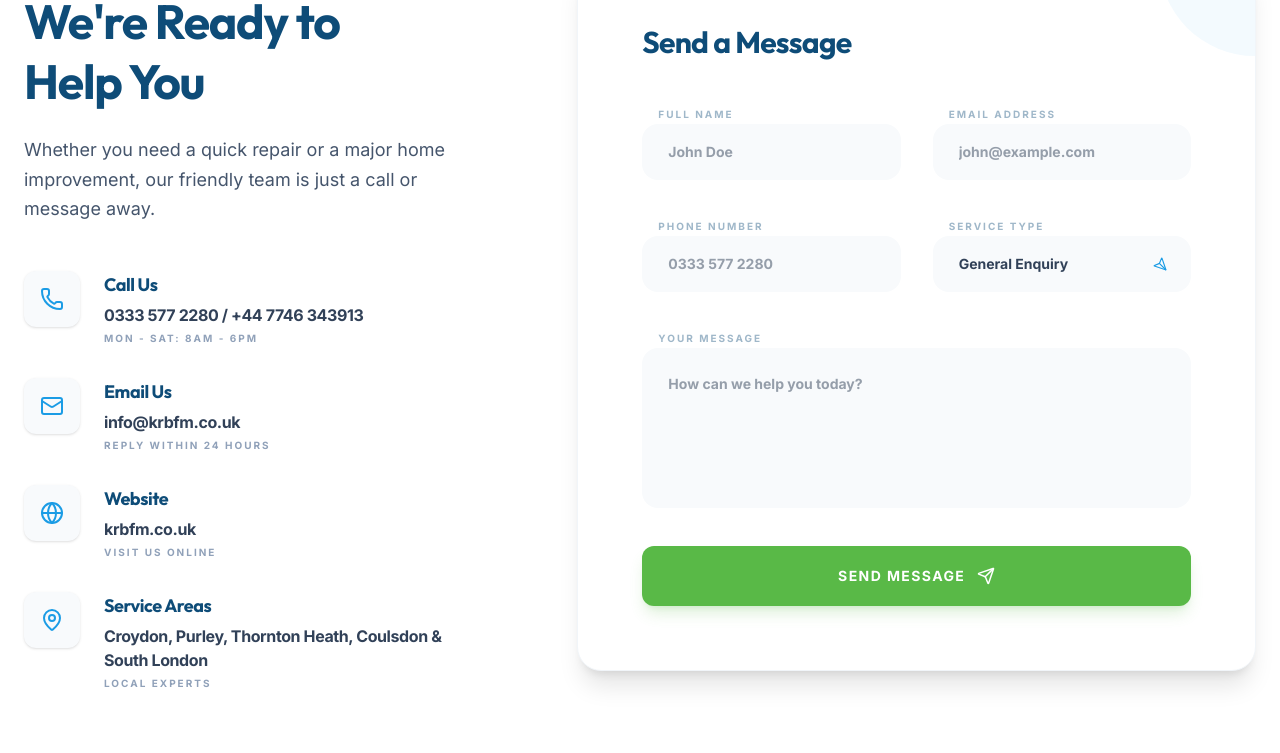
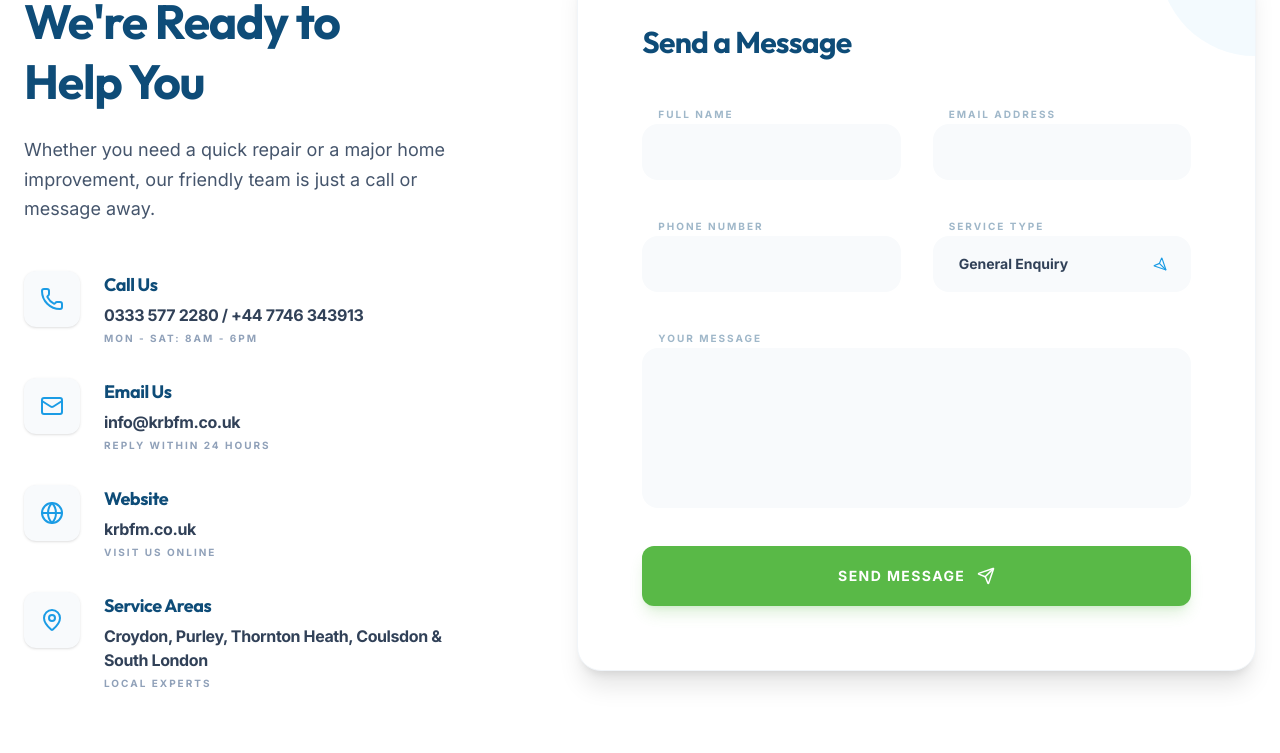
Before and after one commit to agrinaitweltd/KRB, a React (Vite) app: page /contact in a window 1280 px wide. Shown: the part 860-1613 px from the top of the page. Built offline with nearby package versions, Linux system fonts and the light colour scheme.

Commit message:
Remove placeholder content across site

```diff
--- a/src/components/Header.tsx
+++ b/src/components/Header.tsx
@@ -320,7 +320,6 @@ const Header: React.FC = () => {
             <div className="relative">
               <input
                 type="text"
-                placeholder="Search..."
                 className="w-64 h-11 rounded-lg border border-slate-200 bg-white pl-4 pr-10 text-sm text-slate-700 placeholder:text-slate-400 focus:outline-none focus:ring-2 focus:ring-krb-purple/30"
               />
               <Search size={18} className="absolute right-3 top-1/2 -translate-y-1/2 text-krb-purple" />
@@ -426,7 +425,6 @@ const Header: React.FC = () => {
                 type="text"
                 value={searchQuery}
                 onChange={(e) => setSearchQuery(e.target.value)}
-                placeholder="Search services..."
                 className="flex-1 bg-transparent text-white text-lg placeholder-white/40 outline-none font-medium"
               />
               <button
--- a/src/components/ImageShowcase.tsx
+++ b/src/components/ImageShowcase.tsx
@@ -68,9 +68,8 @@ const ImageShowcase: React.FC<ImageShowcaseProps> = ({
                   {item.label}
                 </p>
                 <p className="text-sm text-slate-600 leading-relaxed">
-                  Add this file to your public folder:
+                  {item.alt}
                 </p>
-                <p className="mt-2 font-bold text-krb-purple break-all">{item.src.replace('/', '')}</p>
               </div>
             </motion.article>
           ))}
--- a/src/pages/About.tsx
+++ b/src/pages/About.tsx
@@ -234,8 +234,8 @@ const About = () => {
 
       <ImageShowcase
         eyebrow="Team And Projects"
-        title="Add Two About Page Images"
-        description="Use these for team shots, vans, tools, or completed work so the About page feels more personal and credible."
+        title="Our Team In Action"
+        description="A glimpse of our team and completed projects, showing the care and standards behind every KRB service."
         items={aboutImageSlots}
         compact
       />
--- a/src/pages/Contact.tsx
+++ b/src/pages/Contact.tsx
@@ -138,7 +138,6 @@ const Contact = () => {
                       <input
                         type="text"
                         className="w-full bg-slate-50 border-2 border-transparent rounded-2xl px-6 py-4 focus:bg-white focus:border-krb-blue focus:ring-0 transition-all outline-none font-bold text-slate-700 text-sm"
-                        placeholder="John Doe"
                       />
                     </div>
                     <div className="space-y-2">
@@ -146,7 +145,6 @@ const Contact = () => {
                       <input
                         type="email"
                         className="w-full bg-slate-50 border-2 border-transparent rounded-2xl px-6 py-4 focus:bg-white focus:border-krb-blue focus:ring-0 transition-all outline-none font-bold text-slate-700 text-sm"
-                        placeholder="john@example.com"
                       />
                     </div>
                   </div>
@@ -156,7 +154,6 @@ const Contact = () => {
                       <input
                         type="tel"
                         className="w-full bg-slate-50 border-2 border-transparent rounded-2xl px-6 py-4 focus:bg-white focus:border-krb-blue focus:ring-0 transition-all outline-none font-bold text-slate-700 text-sm"
-                        placeholder="0333 577 2280"
                       />
                     </div>
                     <div className="space-y-2">
@@ -180,7 +177,6 @@ const Contact = () => {
                     <label className="text-[10px] font-bold uppercase tracking-[0.2em] text-krb-purple/40 ml-4">Your Message</label>
                     <textarea
                       className="w-full bg-slate-50 border-2 border-transparent rounded-2xl px-6 py-6 focus:bg-white focus:border-krb-blue focus:ring-0 transition-all outline-none font-bold text-slate-700 text-sm h-40 resize-none"
-                      placeholder="How can we help you today?"
                     ></textarea>
                   </div>
                   <motion.button
@@ -236,8 +232,8 @@ const Contact = () => {
 
       <ImageShowcase
         eyebrow="Trust Builders"
-        title="Add Two Contact Page Images"
-        description="Use one friendly team image and one finished-work image here to support enquiries and make the page feel less form-heavy."
+        title="Meet The Team And See The Results"
+        description="A quick look at the people behind KRB and the standard of completed work you can expect."
         items={contactImageSlots}
         compact
       />
--- a/src/pages/Home.tsx
+++ b/src/pages/Home.tsx
@@ -520,9 +520,9 @@ const Home = () => {
       </section>
 
       <ImageShowcase
-        eyebrow="More Visual Content"
-        title="Add Three Homepage Images"
-        description="These slots sit on the homepage so you can break up the page with real project photography instead of relying only on the hero and existing feature images."
+        eyebrow="Recent Projects"
+        title="Work Completed By KRB"
+        description="A quick look at completed jobs that show the quality, finish, and range of work we deliver across Croydon and South London."
         items={homeImageSlots}
       />
     </div>
--- a/src/pages/Quote.tsx
+++ b/src/pages/Quote.tsx
@@ -115,21 +115,21 @@ const Quote = () => {
                         <div className="grid grid-cols-1 md:grid-cols-2 gap-6">
                           <div className="space-y-2">
                             <label className="text-[11px] font-black uppercase tracking-[0.3em] text-krb-purple/40 ml-6">Full Name</label>
-                            <input required type="text" className="w-full bg-slate-50 border-2 border-transparent rounded-2xl px-5 py-4 focus:bg-white focus:border-krb-blue focus:ring-0 transition-all outline-none font-bold text-slate-700" placeholder="John Smith" />
+                            <input required type="text" className="w-full bg-slate-50 border-2 border-transparent rounded-2xl px-5 py-4 focus:bg-white focus:border-krb-blue focus:ring-0 transition-all outline-none font-bold text-slate-700" />
                           </div>
                           <div className="space-y-2">
                             <label className="text-[11px] font-black uppercase tracking-[0.3em] text-krb-purple/40 ml-6">Email Address</label>
-                            <input required type="email" className="w-full bg-slate-50 border-2 border-transparent rounded-2xl px-5 py-4 focus:bg-white focus:border-krb-blue focus:ring-0 transition-all outline-none font-bold text-slate-700" placeholder="john@example.com" />
+                            <input required type="email" className="w-full bg-slate-50 border-2 border-transparent rounded-2xl px-5 py-4 focus:bg-white focus:border-krb-blue focus:ring-0 transition-all outline-none font-bold text-slate-700" />
                           </div>
                         </div>
                         <div className="grid grid-cols-1 md:grid-cols-2 gap-6">
                           <div className="space-y-2">
                             <label className="text-[11px] font-black uppercase tracking-[0.3em] text-krb-purple/40 ml-6">Phone Number</label>
-                            <input required type="tel" className="w-full bg-slate-50 border-2 border-transparent rounded-2xl px-5 py-4 focus:bg-white focus:border-krb-blue focus:ring-0 transition-all outline-none font-bold text-slate-700" placeholder="07700 900000" />
+                            <input required type="tel" className="w-full bg-slate-50 border-2 border-transparent rounded-2xl px-5 py-4 focus:bg-white focus:border-krb-blue focus:ring-0 transition-all outline-none font-bold text-slate-700" />
                           </div>
                           <div className="space-y-2">
                             <label className="text-[11px] font-black uppercase tracking-[0.3em] text-krb-purple/40 ml-6">Postcode</label>
-                            <input required type="text" className="w-full bg-slate-50 border-2 border-transparent rounded-2xl px-5 py-4 focus:bg-white focus:border-krb-blue focus:ring-0 transition-all outline-none font-bold text-slate-700" placeholder="CR0 1AA" />
+                            <input required type="text" className="w-full bg-slate-50 border-2 border-transparent rounded-2xl px-5 py-4 focus:bg-white focus:border-krb-blue focus:ring-0 transition-all outline-none font-bold text-slate-700" />
                           </div>
                         </div>
                         <motion.button
@@ -195,12 +195,12 @@ const Quote = () => {
                         </div>
                         <div className="space-y-2">
                           <label className="text-[11px] font-black uppercase tracking-[0.3em] text-krb-purple/40 ml-6">Service Address</label>
-                          <input required type="text" className="w-full bg-slate-50 border-2 border-transparent rounded-2xl px-5 py-4 focus:bg-white focus:border-krb-blue focus:ring-0 transition-all outline-none font-bold text-slate-700" placeholder="House number and street" />
+                          <input required type="text" className="w-full bg-slate-50 border-2 border-transparent rounded-2xl px-5 py-4 focus:bg-white focus:border-krb-blue focus:ring-0 transition-all outline-none font-bold text-slate-700" />
                         </div>
                         <div className="grid grid-cols-1 md:grid-cols-2 gap-6">
                           <div className="space-y-2">
                             <label className="text-[11px] font-black uppercase tracking-[0.3em] text-krb-purple/40 ml-6">Town / City</label>
-                            <input required type="text" className="w-full bg-slate-50 border-2 border-transparent rounded-2xl px-5 py-4 focus:bg-white focus:border-krb-blue focus:ring-0 transition-all outline-none font-bold text-slate-700" placeholder="Croydon" />
+                            <input required type="text" className="w-full bg-slate-50 border-2 border-transparent rounded-2xl px-5 py-4 focus:bg-white focus:border-krb-blue focus:ring-0 transition-all outline-none font-bold text-slate-700" />
                           </div>
                           <div className="space-y-2">
                             <label className="text-[11px] font-black uppercase tracking-[0.3em] text-krb-purple/40 ml-6">Property Type</label>
@@ -216,7 +216,7 @@ const Quote = () => {
                         </div>
                         <div className="space-y-2">
                           <label className="text-[11px] font-black uppercase tracking-[0.3em] text-krb-purple/40 ml-6">Work Description</label>
-                          <textarea required className="w-full bg-slate-50 border-2 border-transparent rounded-2xl px-5 py-4 focus:bg-white focus:border-krb-blue focus:ring-0 transition-all outline-none font-bold text-slate-700 h-40 sm:h-48 resize-none" placeholder="Tell us what work is needed, access details, and anything we should prepare for."></textarea>
+                          <textarea required className="w-full bg-slate-50 border-2 border-transparent rounded-2xl px-5 py-4 focus:bg-white focus:border-krb-blue focus:ring-0 transition-all outline-none font-bold text-slate-700 h-40 sm:h-48 resize-none"></textarea>
                         </div>
                         <div className="flex flex-col sm:flex-row gap-4">
                           <button
--- a/src/pages/ServiceAreas.tsx
+++ b/src/pages/ServiceAreas.tsx
@@ -175,8 +175,8 @@ const ServiceAreas = () => {
 
       <ImageShowcase
         eyebrow="Local Projects"
-        title="Add One Service Areas Image"
-        description="Use a Croydon or South London property image here to make your coverage area feel grounded and local."
+        title="Work Across Our Coverage Area"
+        description="Recent projects completed in Croydon and nearby South London locations where our team regularly works."
         items={serviceAreasImageSlots}
         compact
       />
--- a/src/pages/ServiceDetail.tsx
+++ b/src/pages/ServiceDetail.tsx
@@ -481,8 +481,8 @@ const ServiceDetail = () => {
 
       <ImageShowcase
         eyebrow="Example Work"
-        title="Add One Service Detail Image"
-        description="Use this as a reusable project photo slot that supports whichever service page the visitor is viewing."
+        title="Service Spotlight"
+        description="A real project example that reflects the level of finish and attention to detail we deliver on site."
         items={serviceDetailImageSlots}
         compact
       />
--- a/src/pages/Services.tsx
+++ b/src/pages/Services.tsx
@@ -95,7 +95,7 @@ const Services = () => {
           <img
             src="/piol.jpg"
             alt="Background"
-            className="w-fullSSS h-full object-cover"
+            className="w-full h-full object-cover"
             loading="lazy"
             decoding="async"
             onError={(e) => {
@@ -268,8 +268,8 @@ const Services = () => {
 
       <ImageShowcase
         eyebrow="Portfolio"
-        title="Add Two Services Page Images"
-        description="These work well for a broader portfolio view and a close-up workmanship shot near your service listings."
+        title="Featured Service Gallery"
+        description="Selected project images from our core services, highlighting clean finishes and reliable workmanship."
         items={servicesImageSlots}
         compact
       />
```
